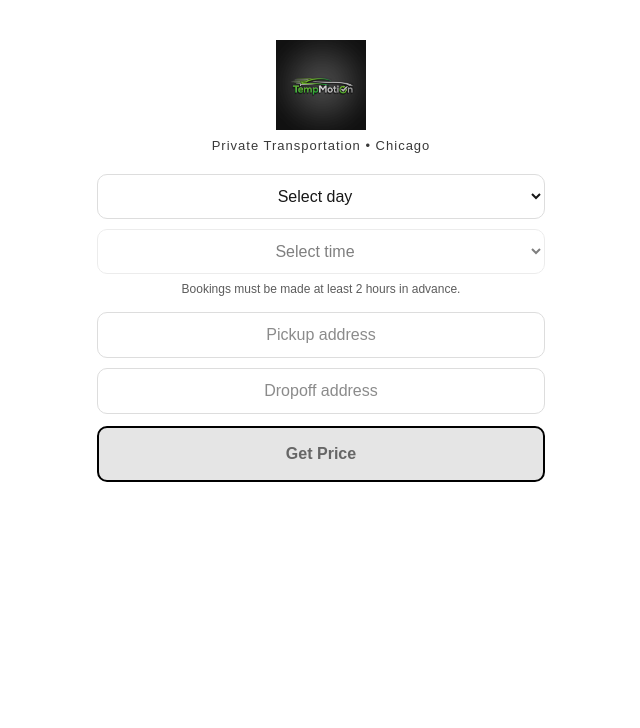
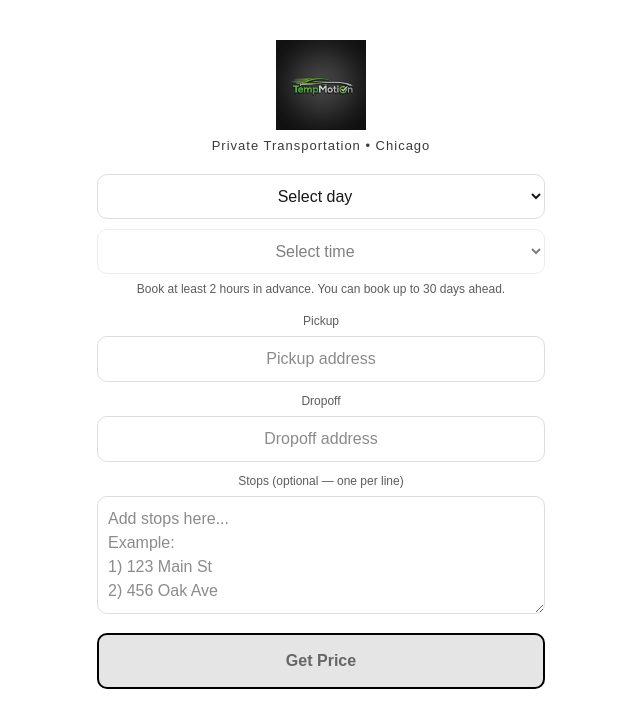
Before and after one commit to Kennybowie/Luxury-Transportation, a Next.js app: page /book in a window 1280 px wide. Shown: the top 728 px of the page, without its empty margins (319-959 px from the left). Built offline with nearby package versions, Linux system fonts and the light colour scheme.

Commit message:
Update page.js

```diff
--- a/app/book/page.js
+++ b/app/book/page.js
@@ -1,34 +1,186 @@
 "use client";
-import { useMemo, useState } from "react";
+import { useMemo, useRef, useState } from "react";
+
+function formatTimeLabel(time24) {
+  const [h, m] = time24.split(":").map(Number);
+  const suffix = h >= 12 ? "PM" : "AM";
+  const hr = ((h + 11) % 12) + 1;
+  return `${hr}:${String(m).padStart(2, "0")} ${suffix}`;
+}
+
+function generateTimes(start = "08:00", end = "22:00", step = 15) {
+  const [sh, sm] = start.split(":").map(Number);
+  const [eh, em] = end.split(":").map(Number);
+  let t = sh * 60 + sm;
+  const endT = eh * 60 + em;
+
+  const times = [];
+  while (t <= endT) {
+    const hh = String(Math.floor(t / 60)).padStart(2, "0");
+    const mm = String(t % 60).padStart(2, "0");
+    times.push(`${hh}:${mm}`);
+    t += step;
+  }
+  return times;
+}
+
+function chicagoNow(TIMEZONE) {
+  return new Date(new Date().toLocaleString("en-US", { timeZone: TIMEZONE }));
+}
+
+function toIsoDateInChicago(d, TIMEZONE) {
+  return new Intl.DateTimeFormat("en-CA", {
+    timeZone: TIMEZONE,
+    year: "numeric",
+    month: "2-digit",
+    day: "2-digit",
+  }).format(d);
+}
+
+function weekdayIndexInChicago(isoDate, TIMEZONE) {
+  const d = new Date(`${isoDate}T12:00:00`);
+  const weekday = new Intl.DateTimeFormat("en-US", {
+    timeZone: TIMEZONE,
+    weekday: "short",
+  }).format(d);
+  const map = { Sun: 0, Mon: 1, Tue: 2, Wed: 3, Thu: 4, Fri: 5, Sat: 6 };
+  return map[weekday];
+}
+
+function AddressInput({
+  label,
+  placeholder,
+  value,
+  onChange,
+  disabled,
+}) {
+  const [open, setOpen] = useState(false);
+  const [predictions, setPredictions] = useState([]);
+  const [loading, setLoading] = useState(false);
+  const lastQueryRef = useRef("");
+
+  async function fetchPredictions(q) {
+    const query = q.trim();
+    lastQueryRef.current = query;
+
+    if (query.length < 3) {
+      setPredictions([]);
+      return;
+    }
+
+    setLoading(true);
+    try {
+      const res = await fetch(`/api/places?input=${encodeURIComponent(query)}`);
+      const data = await res.json().catch(() => ({}));
+      if (!res.ok) throw new Error(data.error || "Autocomplete failed");
+
+      // Only apply if it matches latest query (prevents flicker)
+      if (lastQueryRef.current === query) {
+        setPredictions(data.predictions || []);
+      }
+    } catch {
+      setPredictions([]);
+    } finally {
+      setLoading(false);
+    }
+  }
+
+  return (
+    <div style={{ width: "100%", marginBottom: 10, position: "relative" }}>
+      {label ? (
+        <div style={{ fontSize: 12, opacity: 0.7, marginBottom: 6 }}>{label}</div>
+      ) : null}
+
+      <input
+        placeholder={placeholder}
+        value={value}
+        disabled={disabled}
+        onChange={(e) => {
+          onChange(e.target.value);
+          setOpen(true);
+          fetchPredictions(e.target.value);
+        }}
+        onFocus={() => setOpen(true)}
+        onBlur={() => {
+          // Delay close so click selection works
+          setTimeout(() => setOpen(false), 150);
+        }}
+        style={{
+          width: "100%",
+          padding: 10,
+          textAlign: "center",
+          borderRadius: 10,
+          border: "1px solid #ddd",
+          outline: "none",
+        }}
+      />
+
+      {open && (predictions.length > 0 || loading) && (
+        <div
+          style={{
+            position: "absolute",
+            left: 0,
+            right: 0,
+            top: "100%",
+            zIndex: 50,
+            background: "#fff",
+            border: "1px solid #ddd",
+            borderRadius: 10,
+            marginTop: 6,
+            overflow: "hidden",
+            boxShadow: "0 8px 20px rgba(0,0,0,0.08)",
+            textAlign: "left",
+          }}
+        >
+          {loading && (
+            <div style={{ padding: 10, fontSize: 13, opacity: 0.7 }}>
+              Searching…
+            </div>
+          )}
+
+          {predictions.slice(0, 6).map((p) => (
+            <div
+              key={p.place_id}
+              onMouseDown={(e) => e.preventDefault()}
+              onClick={() => {
+                onChange(p.description);
+                setOpen(false);
+                setPredictions([]);
+              }}
+              style={{
+                padding: 10,
+                fontSize: 13,
+                cursor: "pointer",
+                borderTop: "1px solid #f2f2f2",
+              }}
+            >
+              {p.description}
+            </div>
+          ))}
+        </div>
+      )}
+    </div>
+  );
+}
 
 export default function BookPage() {
-  const [rideDate, setRideDate] = useState("");
-  const [rideTime, setRideTime] = useState("");
-  const [pickup, setPickup] = useState("");
-  const [dropoff, setDropoff] = useState("");
-
-  const [loading, setLoading] = useState(false);
-  const [result, setResult] = useState(null);
-  const [error, setError] = useState(null);
-
-  // ===== Availability settings =====
+  // ===== Settings =====
   const TIMEZONE = "America/Chicago";
-  const MIN_HOURS_AHEAD = 2; // ✅ 2 hours in advance
-  const DAYS_AHEAD = 14;
+  const MIN_HOURS_AHEAD = 2;
+  const DAYS_AHEAD = 30; // ✅ 30 days in advance
   const START_TIME = "08:00";
   const END_TIME = "22:00";
   const STEP_MINUTES = 15;
 
-  // (Optional) Full-day blocks (YYYY-MM-DD)
+  // Optional blocks (edit these any time)
   const UNAVAILABLE_DATES = useMemo(
     () =>
       new Set([
-        // "2026-01-02",
+        // "2026-01-03",
       ]),
     []
   );
 
-  // (Optional) Block entire weekdays (0=Sun ... 6=Sat)
   const UNAVAILABLE_WEEKDAYS = useMemo(
     () =>
       new Set([
@@ -37,102 +189,44 @@ export default function BookPage() {
     []
   );
 
-  // (Optional) Time blocks by weekday (24h). Example:
-  // 1 (Mon): [{start:"12:00", end:"13:00"}]
   const TIME_BLOCKS_BY_WEEKDAY = useMemo(
     () => ({
-      // 1: [{ start: "12:00", end: "13:00" }],
+      // 1: [{ start: "12:00", end: "13:30" }], // Monday lunch blocked
     }),
     []
   );
 
-  // ===== Helpers =====
-  function chicagoNowDate() {
-    // Create a Date object representing "now" in Chicago
-    return new Date(new Date().toLocaleString("en-US", { timeZone: TIMEZONE }));
-  }
+  // ===== State =====
+  const [rideDate, setRideDate] = useState("");
+  const [rideTime, setRideTime] = useState("");
 
-  function toIsoDateInChicago(d) {
-    // YYYY-MM-DD in Chicago
-    return new Intl.DateTimeFormat("en-CA", {
-      timeZone: TIMEZONE,
-      year: "numeric",
-      month: "2-digit",
-      day: "2-digit",
-    }).format(d);
-  }
+  const [pickup, setPickup] = useState("");
+  const [dropoff, setDropoff] = useState("");
 
-  function weekdayIndexInChicago(isoDate) {
-    // Noon avoids DST edge cases
-    const d = new Date(`${isoDate}T12:00:00`);
-    const weekday = new Intl.DateTimeFormat("en-US", {
-      timeZone: TIMEZONE,
-      weekday: "short",
-    }).format(d);
-    const map = { Sun: 0, Mon: 1, Tue: 2, Wed: 3, Thu: 4, Fri: 5, Sat: 6 };
-    return map[weekday];
-  }
+  // Stops: freeform (one per line) – simple + mobile friendly
+  const [stopsText, setStopsText] = useState("");
 
+  const [loading, setLoading] = useState(false);
+  const [result, setResult] = useState(null);
+  const [error, setError] = useState(null);
+
+  // ===== Availability =====
   function isDayUnavailable(isoDate) {
     if (!isoDate) return false;
     if (UNAVAILABLE_DATES.has(isoDate)) return true;
-    const wd = weekdayIndexInChicago(isoDate);
+    const wd = weekdayIndexInChicago(isoDate, TIMEZONE);
     if (UNAVAILABLE_WEEKDAYS.has(wd)) return true;
     return false;
-  }
-
-  function generateNextDays(count = DAYS_AHEAD) {
-    const now = chicagoNowDate();
-    const labelFmt = new Intl.DateTimeFormat("en-US", {
-      timeZone: TIMEZONE,
-      weekday: "short",
-      month: "short",
-      day: "2-digit",
-    });
-
-    const days = [];
-    for (let i = 0; i < count; i++) {
-      const d = new Date(now);
-      d.setDate(now.getDate() + i);
-      const iso = toIsoDateInChicago(d);
-      const label = labelFmt.format(d);
-      days.push({ iso, label });
-    }
-    return days;
-  }
-
-  function generateTimes(start = START_TIME, end = END_TIME, step = STEP_MINUTES) {
-    const [sh, sm] = start.split(":").map(Number);
-    const [eh, em] = end.split(":").map(Number);
-
-    let t = sh * 60 + sm;
-    const endT = eh * 60 + em;
-
-    const times = [];
-    while (t <= endT) {
-      const hh = String(Math.floor(t / 60)).padStart(2, "0");
-      const mm = String(t % 60).padStart(2, "0");
-      times.push(`${hh}:${mm}`);
-      t += step;
-    }
-    return times;
-  }
-
-  function formatTimeLabel(time24) {
-    const [h, m] = time24.split(":").map(Number);
-    const suffix = h >= 12 ? "PM" : "AM";
-    const hr = ((h + 11) % 12) + 1;
-    return `${hr}:${String(m).padStart(2, "0")} ${suffix}`;
   }
 
   function earliestAllowedTimeForDate(isoDate) {
     if (!isoDate) return null;
 
-    const now = chicagoNowDate();
-    const nowIso = toIsoDateInChicago(now);
+    const now = chicagoNow(TIMEZONE);
+    const todayIso = toIsoDateInChicago(now, TIMEZONE);
 
-    // Only enforce for today
-    if (isoDate !== nowIso) return null;
+    // Only enforce for same-day bookings
+    if (isoDate !== todayIso) return null;
 
     const cutoff = new Date(now.getTime() + MIN_HOURS_AHEAD * 60 * 60 * 1000);
     const hh = String(cutoff.getHours()).padStart(2, "0");
@@ -144,23 +238,62 @@ export default function BookPage() {
     if (!isoDate || !time24) return false;
     if (isDayUnavailable(isoDate)) return true;
 
-    const wd = weekdayIndexInChicago(isoDate);
+    // Weekly time blocks
+    const wd = weekdayIndexInChicago(isoDate, TIMEZONE);
     const blocks = TIME_BLOCKS_BY_WEEKDAY[wd] || [];
     for (const b of blocks) {
       if (time24 >= b.start && time24 < b.end) return true;
     }
 
-    // ⏱ 2-hour rule for same-day bookings
+    // 2-hour rule (same day)
     const earliest = earliestAllowedTimeForDate(isoDate);
     if (earliest && time24 < earliest) return true;
 
     return false;
   }
 
-  const days = useMemo(() => generateNextDays(DAYS_AHEAD), []);
-  const times = useMemo(() => generateTimes(START_TIME, END_TIME, STEP_MINUTES), []);
+  // Days dropdown
+  const days = useMemo(() => {
+    const now = chicagoNow(TIMEZONE);
+    const labelFmt = new Intl.DateTimeFormat("en-US", {
+      timeZone: TIMEZONE,
+      weekday: "short",
+      month: "short",
+      day: "2-digit",
+    });
 
-  const canQuote = !!pickup && !!dropoff && !!rideDate && !!rideTime && !loading;
+    const list = [];
+    for (let i = 0; i < DAYS_AHEAD; i++) {
+      const d = new Date(now);
+      d.setDate(now.getDate() + i);
+      list.push({
+        iso: toIsoDateInChicago(d, TIMEZONE),
+        label: labelFmt.format(d),
+      });
+    }
+    return list;
+  }, [DAYS_AHEAD]);
+
+  const times = useMemo(
+    () => generateTimes(START_TIME, END_TIME, STEP_MINUTES),
+    []
+  );
+
+  const stops = useMemo(() => {
+    return stopsText
+      .split("\n")
+      .map((s) => s.trim())
+      .filter(Boolean);
+  }, [stopsText]);
+
+  const canQuote =
+    !!rideDate &&
+    !!rideTime &&
+    !!pickup &&
+    !!dropoff &&
+    !loading &&
+    !isDayUnavailable(rideDate) &&
+    !isTimeBlocked(rideDate, rideTime);
 
   // ===== Actions =====
   async function getQuote() {
@@ -172,8 +305,13 @@ export default function BookPage() {
       const res = await fetch("/api/quote", {
         method: "POST",
         headers: { "Content-Type": "application/json" },
-        // We keep API compatible (pickup/dropoff), but also include date/time for later use
-        body: JSON.stringify({ pickup, dropoff, rideDate, rideTime }),
+        body: JSON.stringify({
+          pickup,
+          dropoff,
+          stops,     // ✅ include stops
+          rideDate,  // ✅ include booking info for future
+          rideTime,
+        }),
       });
 
       const data = await res.json().catch(() => ({}));
@@ -197,17 +335,21 @@ export default function BookPage() {
       const res = await fetch("/api/checkout", {
         method: "POST",
         headers: { "Content-Type": "application/json" },
-        // amount only is required by your current API; date/time included for future upgrades
-        body: JSON.stringify({ amount: result.price, rideDate, rideTime, pickup, dropoff }),
+        body: JSON.stringify({
+          amount: result.price,
+          pickup,
+          dropoff,
+          stops,
+          rideDate,
+          rideTime,
+        }),
       });
 
       const data = await res.json().catch(() => ({}));
       if (!res.ok) {
         throw new Error(data.error || data.message || `Checkout failed (${res.status})`);
       }
-      if (!data.url) {
-        throw new Error("Checkout failed: missing Stripe URL");
-      }
+      if (!data.url) throw new Error("Checkout failed: missing Stripe URL");
 
       window.location.assign(data.url);
     } catch (e) {
@@ -298,37 +440,44 @@ export default function BookPage() {
       </select>
 
       <p style={{ fontSize: 12, opacity: 0.7, marginTop: 0, marginBottom: 14 }}>
-        Bookings must be made at least 2 hours in advance.
+        Book at least 2 hours in advance. You can book up to 30 days ahead.
       </p>
 
-      {/* ADDRESSES */}
-      <input
+      {/* ADDRESSES (with autocomplete) */}
+      <AddressInput
+        label="Pickup"
         placeholder="Pickup address"
         value={pickup}
-        onChange={(e) => setPickup(e.target.value)}
-        style={{
-          width: "100%",
-          padding: 10,
-          marginBottom: 10,
-          textAlign: "center",
-          borderRadius: 10,
-          border: "1px solid #ddd",
-        }}
+        onChange={setPickup}
       />
 
-      <input
+      <AddressInput
+        label="Dropoff"
         placeholder="Dropoff address"
         value={dropoff}
-        onChange={(e) => setDropoff(e.target.value)}
-        style={{
-          width: "100%",
-          padding: 10,
-          marginBottom: 12,
-          textAlign: "center",
-          borderRadius: 10,
-          border: "1px solid #ddd",
-        }}
+        onChange={setDropoff}
       />
+
+      {/* STOPS */}
+      <div style={{ width: "100%", marginBottom: 12 }}>
+        <div style={{ fontSize: 12, opacity: 0.7, marginBottom: 6 }}>
+          Stops (optional — one per line)
+        </div>
+        <textarea
+          value={stopsText}
+          onChange={(e) => setStopsText(e.target.value)}
+          placeholder={"Add stops here...\nExample:\n1) 123 Main St\n2) 456 Oak Ave"}
+          rows={4}
+          style={{
+            width: "100%",
+            padding: 10,
+            borderRadius: 10,
+            border: "1px solid #ddd",
+            textAlign: "left",
+            resize: "vertical",
+          }}
+        />
+      </div>
 
       {/* GET PRICE */}
       <button
```
